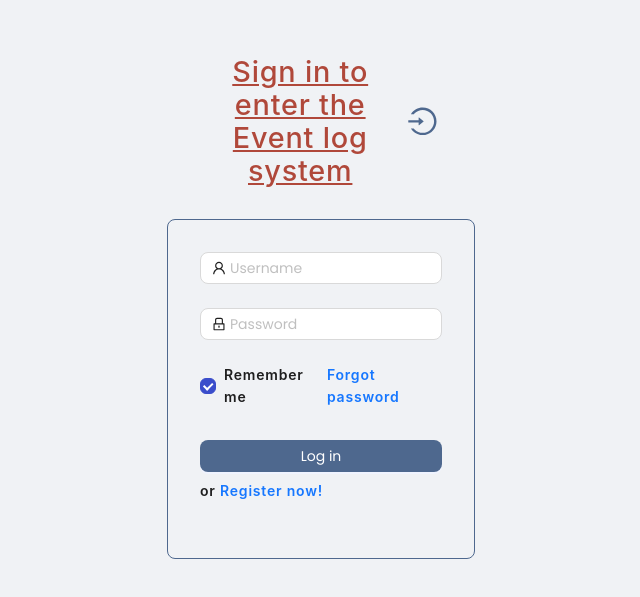
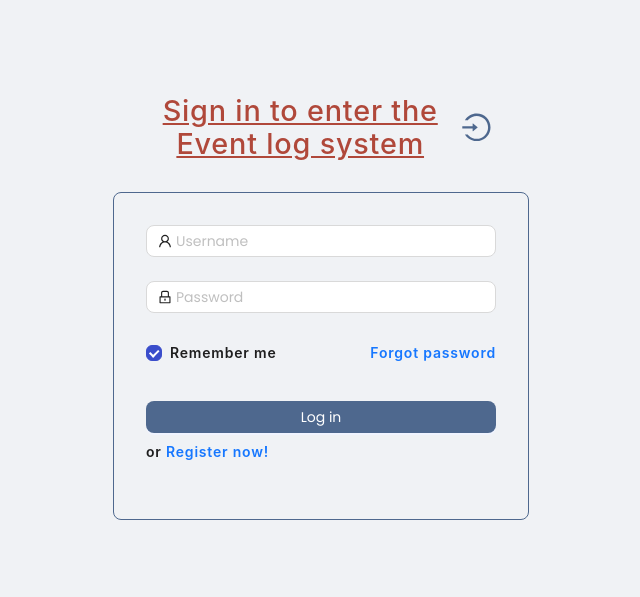
Before and after one commit to MrKalleP/event-frontend, a React (Vite) app: page /login in a window 1280 px wide. Shown: the part 109-706 px from the top of the page, without its empty margins (319-959 px from the left). Built offline with nearby package versions, Linux system fonts and the light colour scheme.

Commit message:
fixed some styles

```diff
--- a/src/pages/LoginPage.tsx
+++ b/src/pages/LoginPage.tsx
@@ -22,7 +22,7 @@ const LoginPage = () => {
     return (
         <main className="loginPageContainer">
             <Row gutter={[16, 16]} justify="center">
-                <Col xs={24} sm={24} md={12} lg={6}>
+                <Col xs={24} sm={24} md={12} lg={8}>
                     <h2
                         style={{
                             display: "flex",
```
